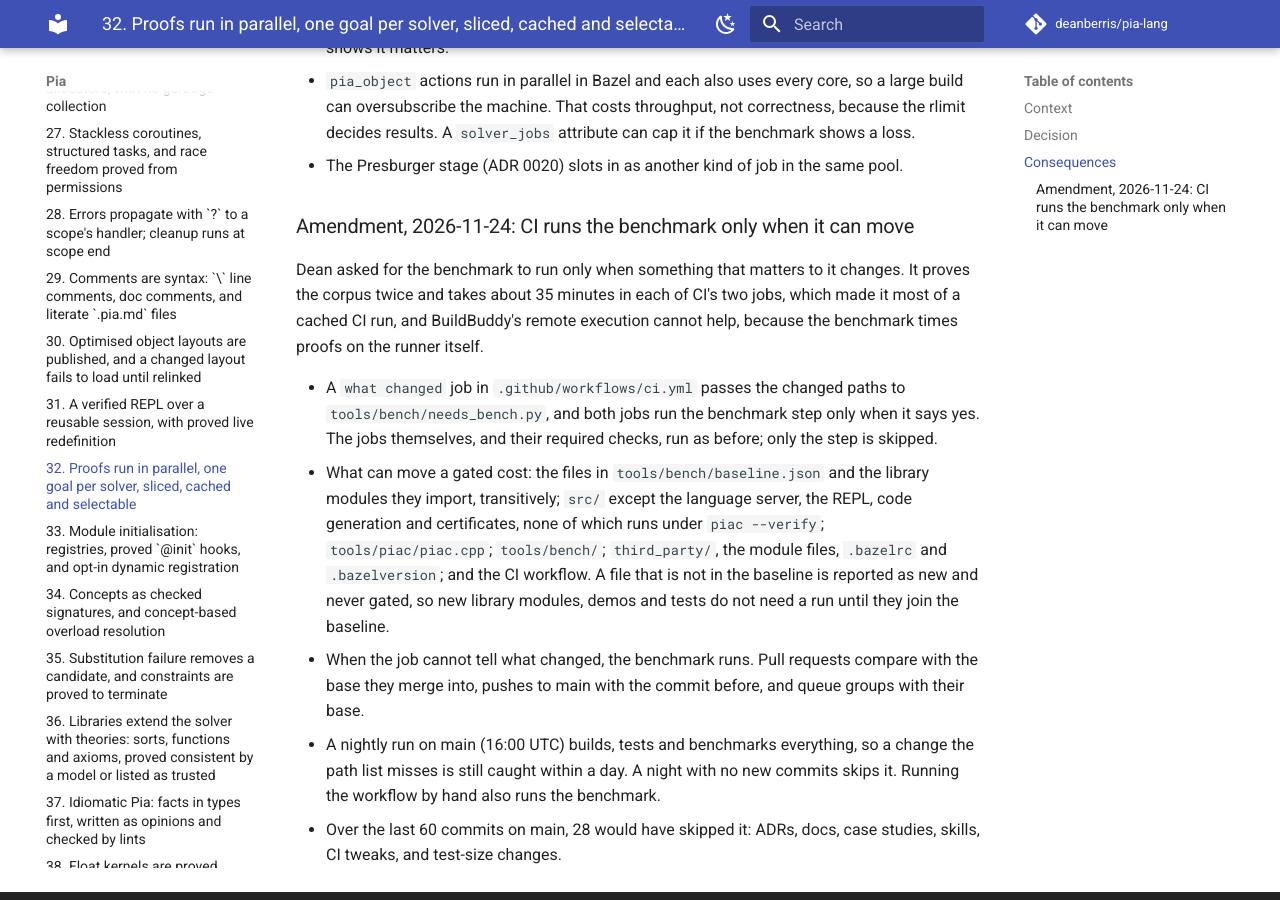
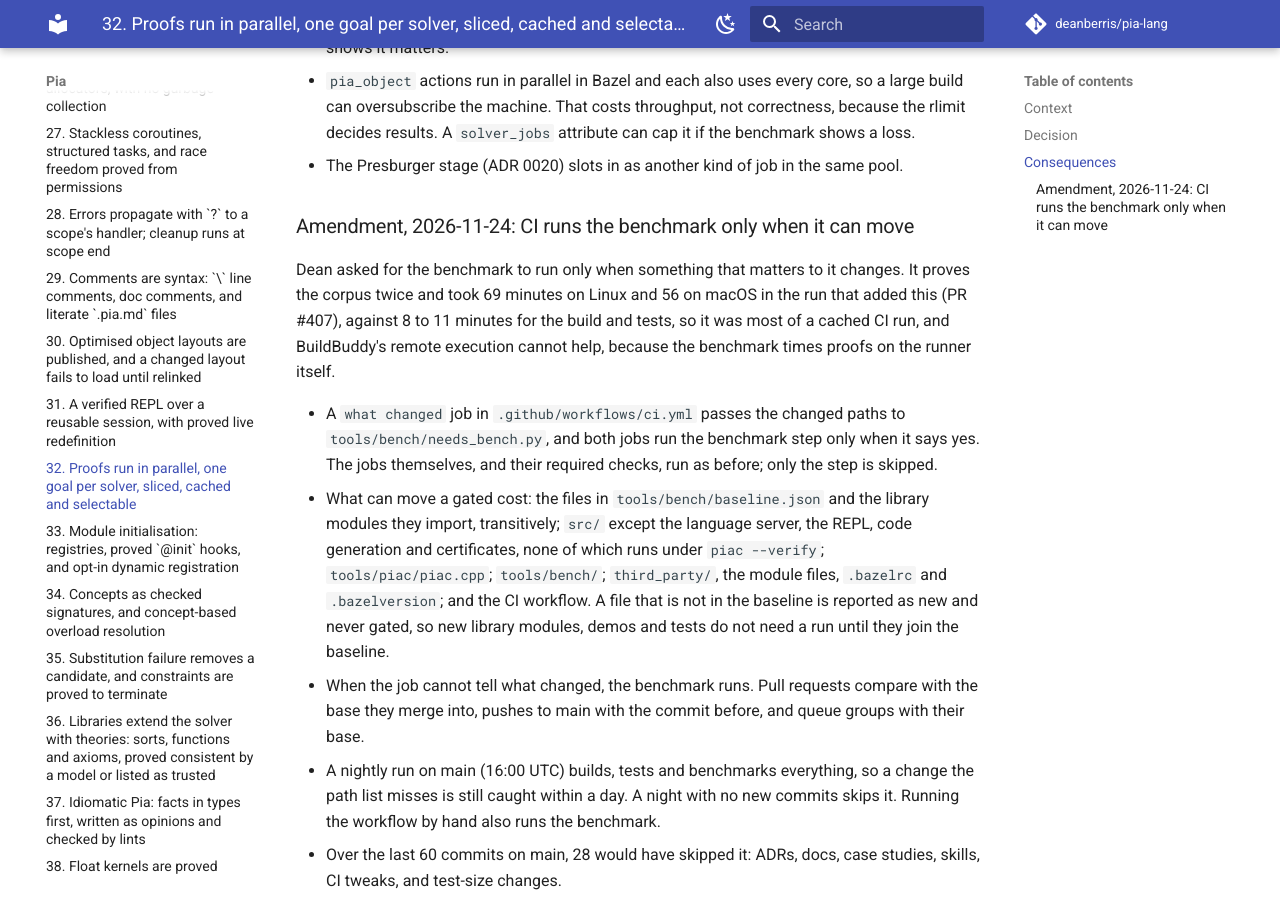
Before and after one commit to deanberris/pia-lang, an MkDocs documentation site: the page built from docs/adr/0032-parallel-sliced-cached-proving.md, in a window 1280 px wide and 900 px high, scrolled down 2814 px. Built offline with MkDocs 1.6.1 and Material for MkDocs 9.7.7, drawn with Linux system fonts in a browser that asks for light colours; comment, search, counter and statistics services are not loaded.

Commit message:
ADR 0032: the benchmark's measured CI time (#420)
PR #407's run measured 69 min (Linux) and 56 min (macOS) for the
benchmark step, not 35. Docs only, so CI skips the benchmark.


Claude-Session: https://claude.ai/code/session_01SkMSaujoDPWdW3Kh5RX2Gd

Co-authored-by: Claude <noreply@anthropic.com>

```diff
--- a/docs/adr/0032-parallel-sliced-cached-proving.md
+++ b/docs/adr/0032-parallel-sliced-cached-proving.md
@@ -34,7 +34,7 @@ The verifier (`src/verify/Verifier.cpp`, [docs/verifier.md](../verifier.md)) alr
 
 ### Amendment, 2026-11-24: CI runs the benchmark only when it can move
 
-Dean asked for the benchmark to run only when something that matters to it changes. It proves the corpus twice and takes about 35 minutes in each of CI's two jobs, which made it most of a cached CI run, and BuildBuddy's remote execution cannot help, because the benchmark times proofs on the runner itself.
+Dean asked for the benchmark to run only when something that matters to it changes. It proves the corpus twice and took 69 minutes on Linux and 56 on macOS in the run that added this (PR #407), against 8 to 11 minutes for the build and tests, so it was most of a cached CI run, and BuildBuddy's remote execution cannot help, because the benchmark times proofs on the runner itself.
 
 - A `what changed` job in `.github/workflows/ci.yml` passes the changed paths to `tools/bench/needs_bench.py`, and both jobs run the benchmark step only when it says yes. The jobs themselves, and their required checks, run as before; only the step is skipped.
 - What can move a gated cost: the files in `tools/bench/baseline.json` and the library modules they import, transitively; `src/` except the language server, the REPL, code generation and certificates, none of which runs under `piac --verify`; `tools/piac/piac.cpp`; `tools/bench/`; `third_party/`, the module files, `.bazelrc` and `.bazelversion`; and the CI workflow. A file that is not in the baseline is reported as new and never gated, so new library modules, demos and tests do not need a run until they join the baseline.
```
